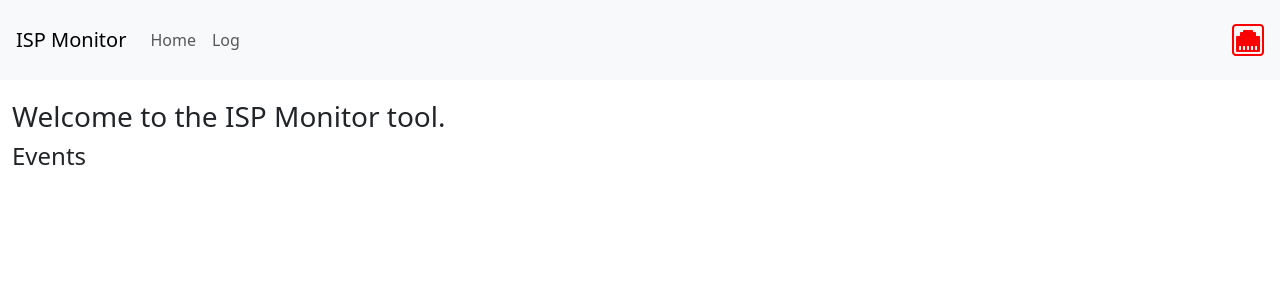
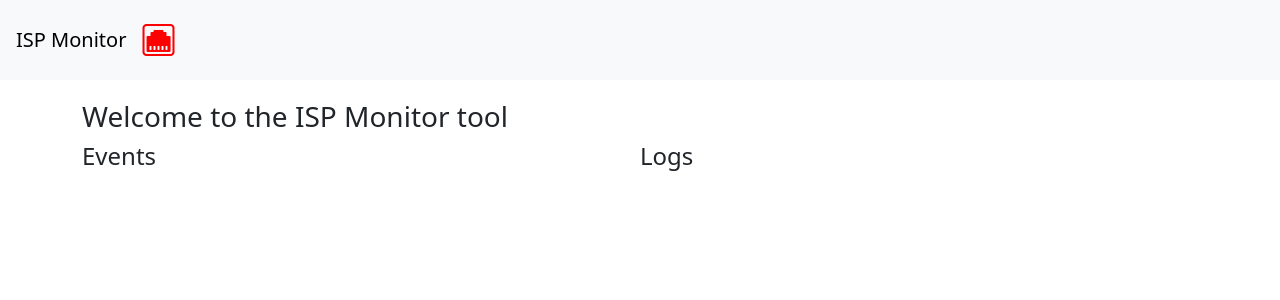
Before and after one commit to securitypedant/ispmonitor, a Flask app: template templates/home.html in a window 1280 px wide. Shown: the top 300 px of the page. Run offline with Flask 2, Linux system fonts and the light colour scheme; the template is opened without the code that fills it, so the values that code supplies are empty.

Commit message:
Updated UX

```diff
--- a/app.py
+++ b/app.py
@@ -1,4 +1,4 @@
-import os
+import os, json
 from datetime import datetime
 from flask import Flask, render_template, request
 from config import set_configValue, get_configValue
@@ -16,24 +16,42 @@ def getOnlineStatus():
 
 @app.route("/")
 def home():
-    folder = "data"
-    files = []
-    for filename in os.listdir(folder):
-        path = os.path.join(folder, filename)
+    dataFolder = "data"
+    logFolder = "logs"
+    eventfiles = []
+    logfiles = []
+    events = []
+    for filename in os.listdir(dataFolder):
+        path = os.path.join(dataFolder, filename)
         if os.path.isfile(path):
-            files.append(filename)
+            eventfiles.append(filename)
+
+    for filename in os.listdir(logFolder):
+        path = os.path.join(logFolder, filename)
+        if os.path.isfile(path):
+            logfiles.append(filename)
+
+    # Get data from each event
+    for file in eventfiles:
+        with open('data/' + file, 'r') as event:
+            eventdict = eval(event.read())
+            eventdict['filename'] = file
+            eventdict['downtimeformatted'] = str(eventdict['downtime']).split('.')[0]
+            events.append(eventdict)
 
     return render_template(
         "home.html",
         online=getOnlineStatus(),
-        files=files
+        events=events,
+        logfiles=logfiles
     )
 
 @app.route("/log")
 def log():
-    with open("logs/monitor.log") as file:
-        loglines = file.readlines()
-        return render_template("log.html", loglines=loglines, online=getOnlineStatus())
+    logfile = request.args.get("logid")
+    with open('logs/' + str(logfile), 'r') as file:
+        lines = file.readlines()
+        return render_template("log.html", lines=lines, logfilename=logfile, online=getOnlineStatus())
 
 @app.route("/event")
 def event():
--- a/main.py
+++ b/main.py
@@ -29,7 +29,6 @@ traceTargetHost = "8.8.8.8"
 signal_handler = SignalHandler()
 
 # Setup logging file
-# logging.basicConfig(filename='monitor.log', format='%(asctime)s:%(levelname)s:%(message)s', encoding='utf-8', level=loggingLevel)
 # Check if data folder exists, if not, create it.
 if not os.path.exists("logs"):
     os.makedirs("logs")
--- a/templates/home.html
+++ b/templates/home.html
@@ -1,10 +1,29 @@
 {% extends "layout.html" %}
 {% block title %}ISP Monitor{% endblock %}
-{% block home_active%}{{"active"}}{% endblock %}
 {% block content %}
-<h3>Welcome to the ISP Monitor tool.</h3>
-<h4>Events</h4>
-{% for file in files %}
-    <li><a href="{{ url_for('event', eventid=file) }}">{{ file }}</a></li>
-{% endfor %}
+<div class="container">
+    <div class="row">
+        <h3>Welcome to the ISP Monitor tool</h3>
+    <div class="row">
+      <div class="col-sm">
+        <h4>Events</h4>
+        <ul class="list-group">
+            {% for event in events %}
+            <li class="list-group-item d-flex justify-content-between align-items-center">
+                {{ event['offlinetimedate'] }}<a href="{{ url_for('event', eventid=event['filename']) }}">{{ event['id'] }}</a>
+                <span class="badge bg-primary rounded-pill">{{ event['downtimeformatted'] }}</span>
+            </li>
+            {% endfor %}
+        </ul>
+    </div>
+      <div class="col-sm">
+        <h4>Logs</h4>
+        <ul class="list-group">
+            {% for logfile in logfiles %}
+            <li class="list-group-item d-flex"><a href="{{ url_for('log', logid=logfile) }}">{{ logfile }}</a></li>
+            {% endfor %}
+        </ul>
+      </div>
+    </div>
+</div>
 {% endblock %}
--- a/templates/layout.html
+++ b/templates/layout.html
@@ -11,19 +11,6 @@
     <!-- HEADER -->
     <nav class="navbar navbar-expand-lg navbar-light bg-light p-3 mb-2">
       <a class="navbar-brand" href="/">ISP Monitor</a>
-      <button class="navbar-toggler" type="button" data-toggle="collapse" data-target="#navbarSupportedContent" aria-controls="navbarSupportedContent" aria-expanded="false" aria-label="Toggle navigation">
-        <span class="navbar-toggler-icon"></span>
-      </button>
-      <div class="collapse navbar-collapse" id="navbarNav">
-        <ul class="navbar-nav">
-          <li class="nav-item {% block home_active %}{% endblock %}">
-            <a class="nav-link" href="{{ url_for('home')}}">Home</a>
-          </li>
-          <li class="nav-item {% block log_active %}{% endblock %}">
-            <a class="nav-link" href="{{ url_for('log') }}">Log</a>
-          </li>
-        </ul>
-      </div>
       {% if online %}
       <i class="bi bi-ethernet" style="font-size: 2rem; color: green;"></i>
       {% else %}
```
Also changed, not shown: templates/log.html (+6 -4 lines).
